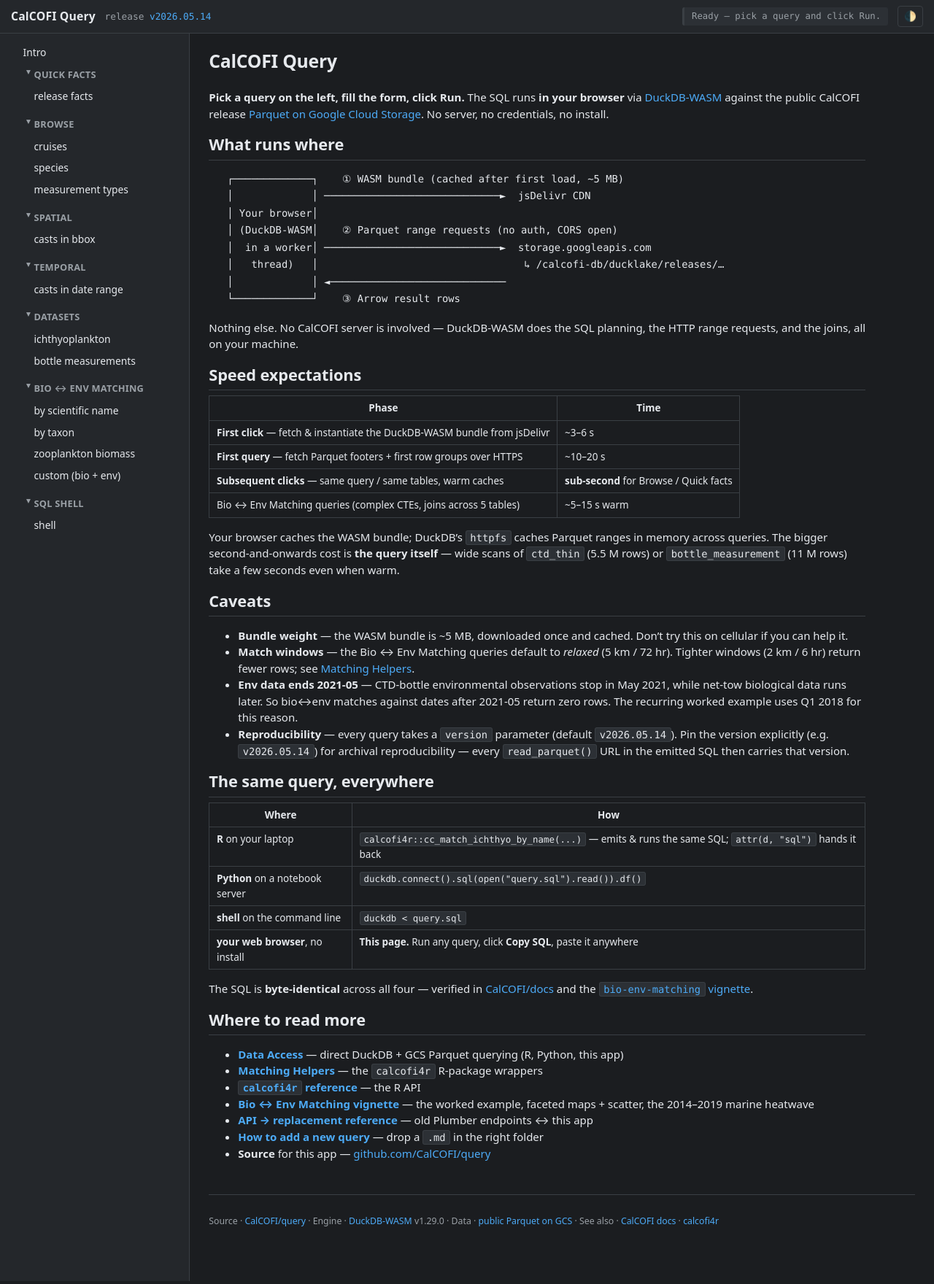
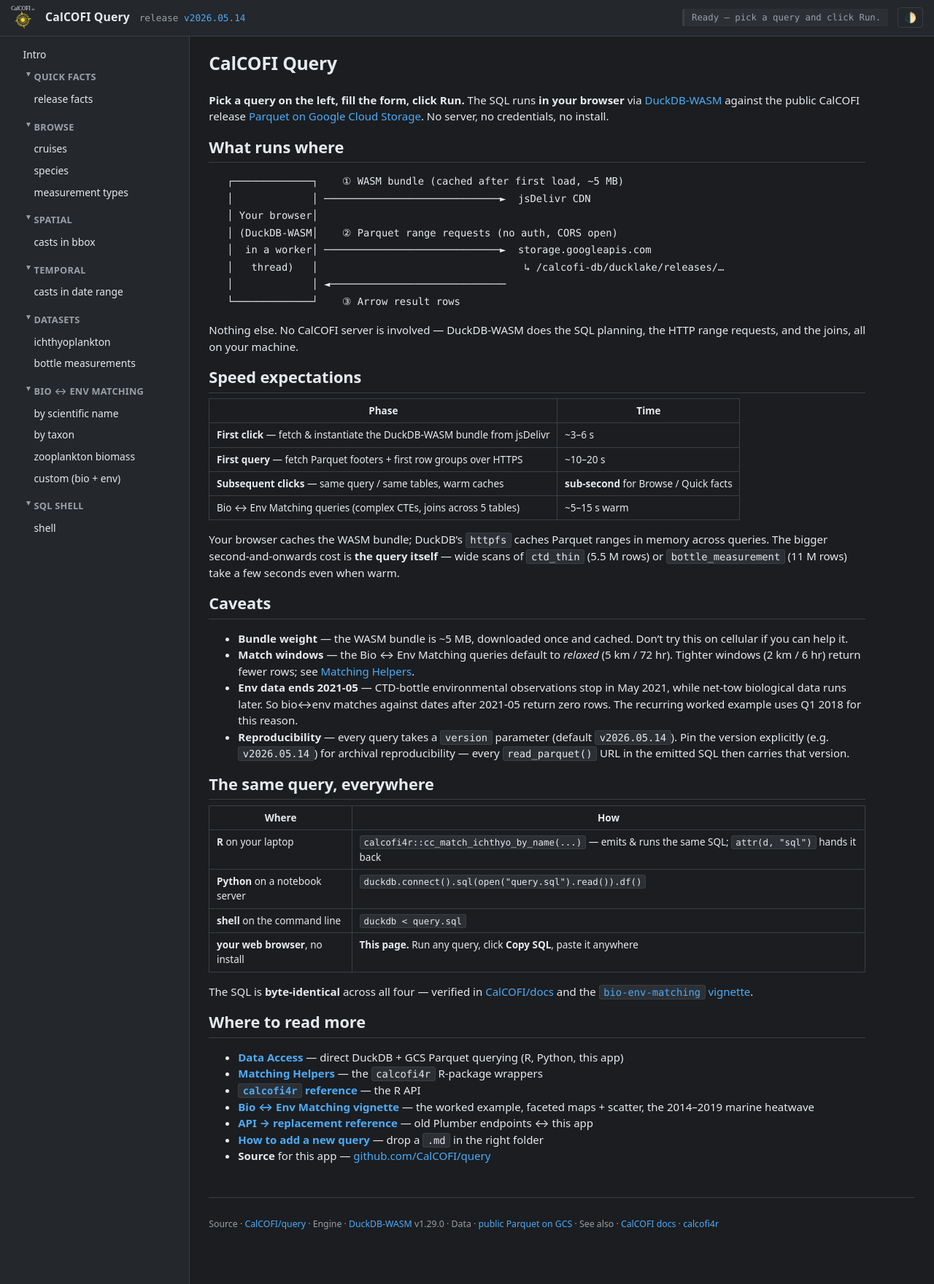
Before and after one commit to CalCOFI/db-query, a Jekyll site: the page built from index.html, in a window 1280 px wide. Shown: the whole page at 73% size. Built offline with Jekyll 4.4.1, drawn with Linux system fonts in a browser that asks for light colours.

Commit message:
Add CalCOFI favicon + theme-aware logo to header
- assets/favicon.ico + favicon-{16,32}x{16,32}.png + apple-touch-icon.png
  (from calcofi4r/pkgdown/favicon — the standard CalCOFI favicon set)
- assets/logo_calcofi.svg (white text fill — for dark theme)
- assets/logo_calcofi_light.svg (dark text fill — for light theme)
  (both from int-app/app/www, same files ctd-viz uses)

_layouts/default.html: <link rel="icon"> set in <head>; a clickable
<a class="app-logo"> in the header wrapping both <img>s, with CSS in
style.css hiding the wrong-theme variant via :root[data-theme=…].

Verified with Playwright against the local Jekyll serve:
- DARK theme (default cold-load): dark logo visible, light hidden
- Toggle to light: light logo visible, dark hidden
- favicon link resolves to /query/assets/favicon-32x32.png

Co-Authored-By: Claude Opus 4.7 (1M context) <noreply@anthropic.com>

```diff
--- a/_layouts/default.html
+++ b/_layouts/default.html
@@ -14,6 +14,10 @@
     document.documentElement.dataset.theme =
       localStorage.getItem("theme") || "dark";
   </script>
+  <link rel="icon"             type="image/x-icon"  href="{{ '/assets/favicon.ico'              | relative_url }}">
+  <link rel="icon"             type="image/png" sizes="32x32" href="{{ '/assets/favicon-32x32.png' | relative_url }}">
+  <link rel="icon"             type="image/png" sizes="16x16" href="{{ '/assets/favicon-16x16.png' | relative_url }}">
+  <link rel="apple-touch-icon" sizes="180x180"  href="{{ '/assets/apple-touch-icon-180x180.png' | relative_url }}">
   <link rel="stylesheet" href="{{ '/style.css' | relative_url }}">
 </head>
 <body>
@@ -21,6 +25,17 @@
 <div id="layout">
 
   <header class="app-header">
+    <a class="app-logo" href="{{ '/' | relative_url }}" aria-label="CalCOFI Query — home">
+      {%- comment -%}
+        Two SVGs, one per theme — the active one is shown via CSS rules in style.css
+        (`[data-theme=dark] .logo-light` and `[data-theme=light] .logo-dark` hide the
+        wrong-theme variant). `logo_calcofi.svg` has a white text fill (for the dark
+        background); `logo_calcofi_light.svg` has a dark text fill (for the light
+        background). The yellow CalCOFI "CC" mark is the same in both.
+      {%- endcomment -%}
+      <img class="logo-dark"  src="{{ '/assets/logo_calcofi.svg'       | relative_url }}" alt="CalCOFI" width="32" height="32">
+      <img class="logo-light" src="{{ '/assets/logo_calcofi_light.svg' | relative_url }}" alt="CalCOFI" width="32" height="32">
+    </a>
     <h1>{{ site.title }}</h1>
     <span class="release">
       release&nbsp;<a id="release-link" href="https://storage.googleapis.com/calcofi-db/ducklake/releases/{{ site.default_version }}/RELEASE_NOTES.md">{{ site.default_version }}</a>
--- a/style.css
+++ b/style.css
@@ -66,6 +66,22 @@ header.app-header {
   border-bottom: 1px solid var(--border);
   font-size: 0.9rem;
 }
+header.app-header .app-logo {
+  display: inline-flex;
+  align-items: center;
+  height: 32px;
+  text-decoration: none;
+}
+header.app-header .app-logo:hover { text-decoration: none; }
+header.app-header .app-logo img {
+  height: 32px; width: auto;
+  display: block;
+}
+/* Theme swap: dark theme shows the white-text logo; light theme shows the dark-text one. */
+:root[data-theme="dark"]  header.app-header .logo-light,
+:root:not([data-theme="light"]) header.app-header .logo-light { display: none; }
+:root[data-theme="light"] header.app-header .logo-dark  { display: none; }
+
 header.app-header h1 {
   margin: 0;
   font-size: 1.05rem; font-weight: 700;
```
Also changed, not shown: assets/apple-touch-icon-180x180.png (added), assets/apple-touch-icon.png (added), assets/favicon-16x16.png (added), assets/favicon-32x32.png (added), assets/favicon.ico (added), assets/logo_calcofi.svg (added), assets/logo_calcofi_light.svg (added).
